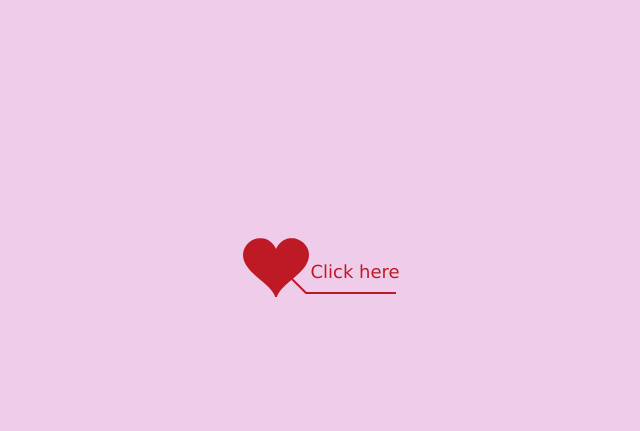
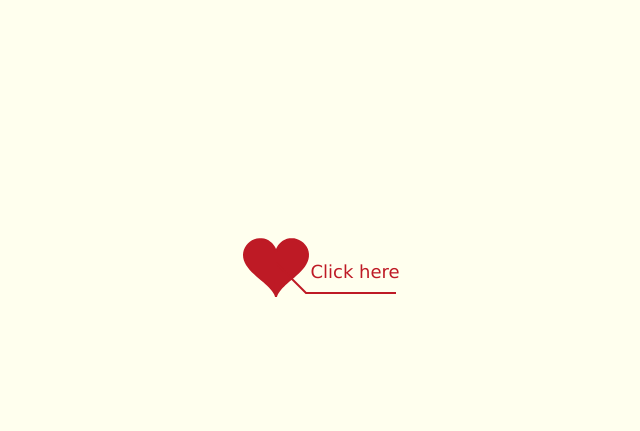
Before and after one commit to Locun2k5/Chucmung-8thg3, a plain HTML site: page index.html in a window 1280 px wide. Shown: the part 87-518 px from the top of the page, without its empty margins (344-984 px from the left). Drawn offline with Linux system fonts and the light colour scheme; files that its build step writes are made by us from their sources; files whose address does not match are found by name.

Commit message:
Add files via upload

```diff
--- a/style.css
+++ b/style.css
@@ -1,22 +1,19 @@
 body {
   margin: 0;
   padding: 0;
-  background: rgb(240, 204, 235);
+  background: #ffe;
   font-size: 14px;
   font-family: 'Segoe UI', Tahoma, Geneva, Verdana, sans-serif;
   color: #231f20;
   overflow: auto;
 }
-
 a {
   color: #000;
   font-size: 14px;
 }
-
 #main {
   width: 100%;
 }
-
 #wrap {
   position: relative;
   margin: 0 auto;
@@ -24,7 +21,6 @@ a {
   height: 680px;
   margin-top: 10px;
 }
-
 #text {
   width: 400px;
   height: 425px;
@@ -32,12 +28,10 @@ a {
   top: 80px;
   position: absolute;
 }
-
 #code {
   display: none;
   font-size: 16px;
 }
-
 #clock-box {
   position: absolute;
   left: 60px;
@@ -45,41 +39,33 @@ a {
   font-size: 28px;
   display: none;
 }
-
 #clock-box a {
   font-size: 28px;
   text-decoration: none;
 }
-
 #clock {
   margin-left: 48px;
 }
-
 #clock .digit {
   font-size: 64px;
 }
-
 #canvas {
   margin: 0 auto;
   width: 1100px;
   height: 680px;
 }
-
 #error {
   margin: 0 auto;
   text-align: center;
   margin-top: 60px;
   display: none;
 }
-
 .hand {
   cursor: pointer;
 }
-
 .say {
   margin-left: 5px;
 }
-
 .space {
   margin-right: 150px;
 }
```
